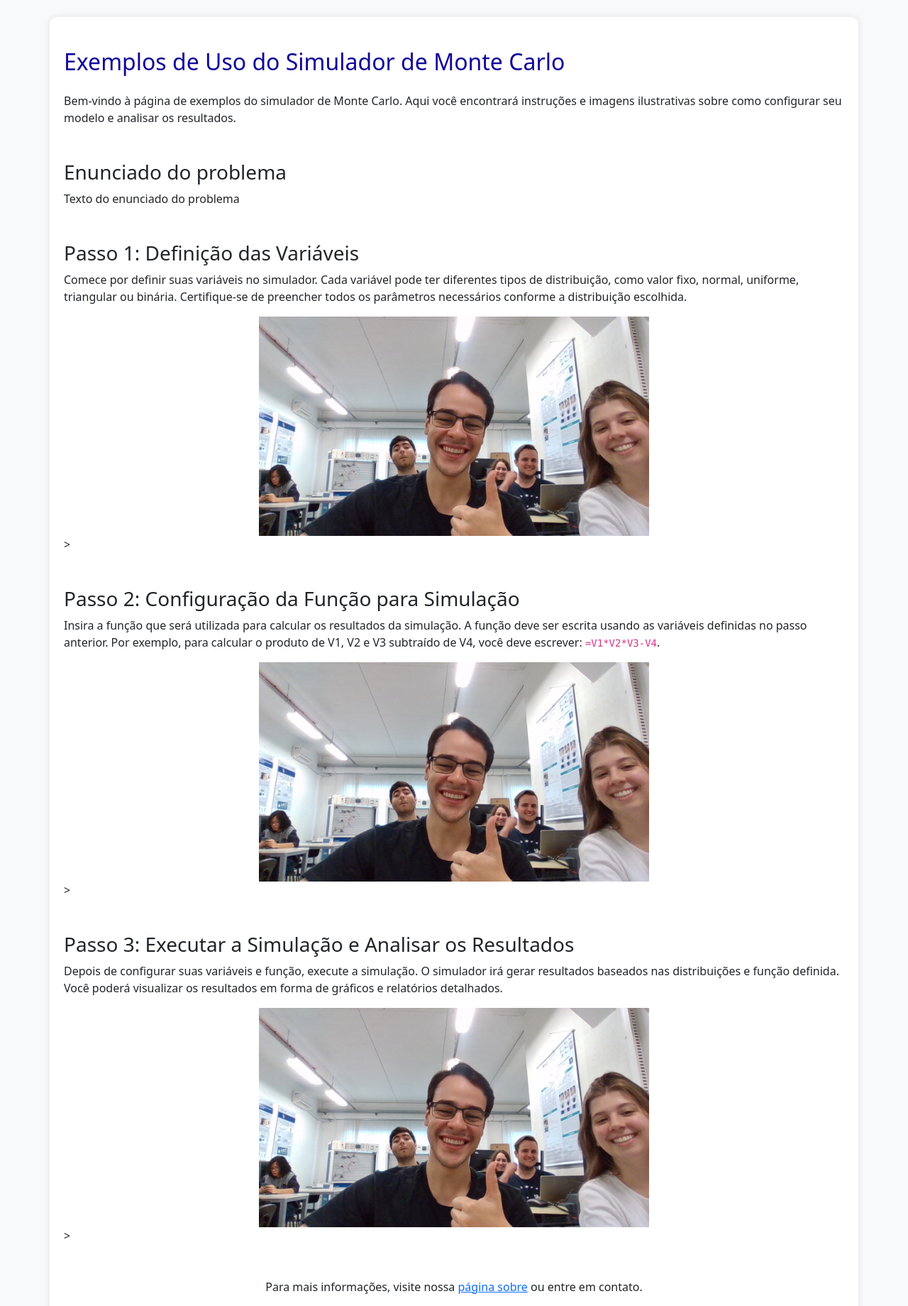
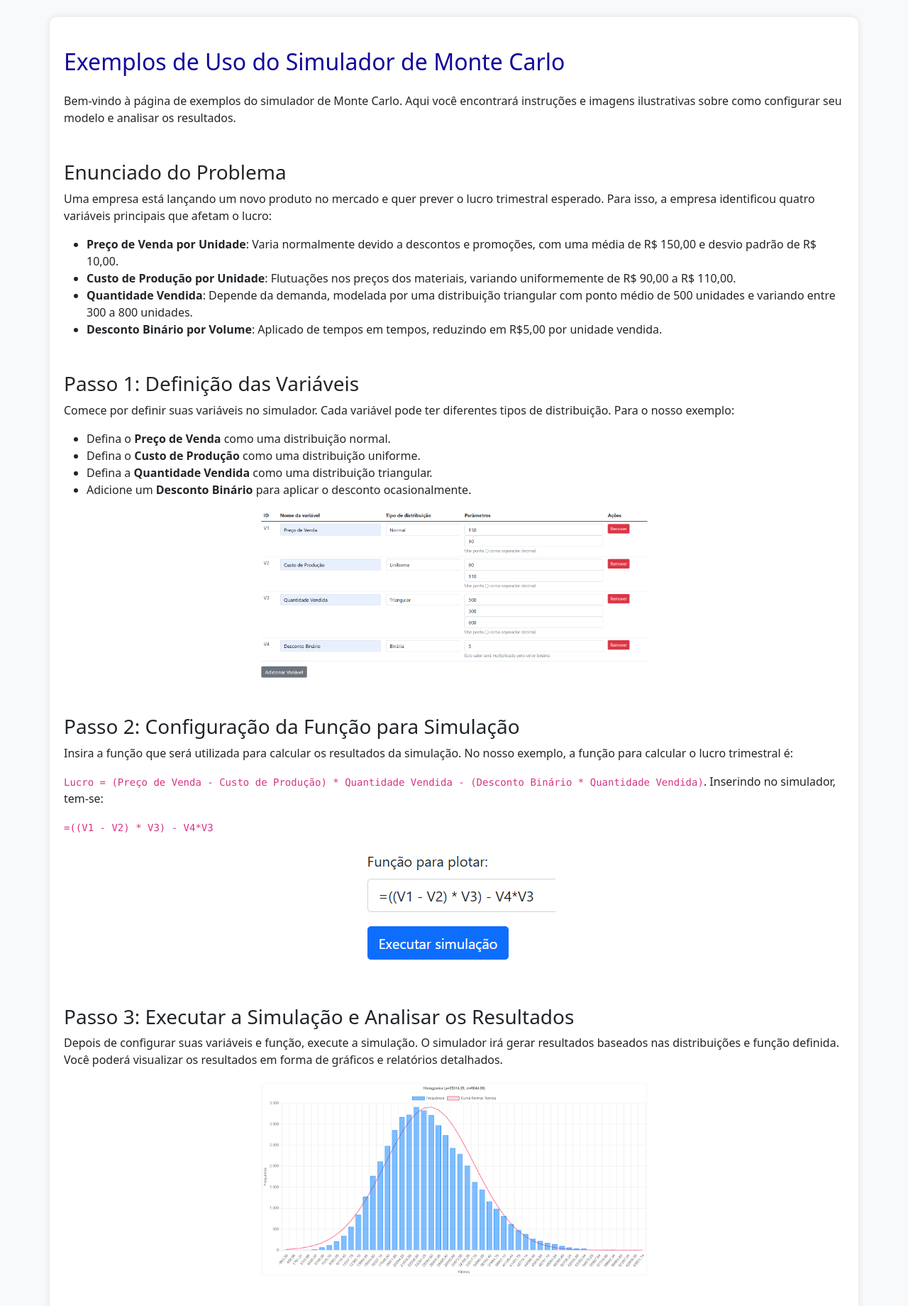
Before and after one commit to henriquebueno45/Simulador_de_MonteCarlo_UFSC, a Flask app: page /exemplos in a window 1280 px wide. Shown: the part 80-1920 px from the top of the page at 71% size. Run offline with Flask 3, Linux system fonts and the light colour scheme.

Commit message:
Added Example Page

```diff
--- a/templates/exemplos.html
+++ b/templates/exemplos.html
@@ -8,7 +8,6 @@
     <link rel="stylesheet" href="{{ url_for('static', filename='css/style.css') }}">
     <link rel="stylesheet" href="https://cdnjs.cloudflare.com/ajax/libs/font-awesome/6.0.0-beta3/css/all.min.css">
     <style>
-        /* Aumenta a especificidade do seletor */
         .example-section img.example-image {
             max-width: 50% !important;
             height: auto !important;
@@ -43,30 +42,57 @@
     <div class="container">
         <h2 class="my-4">Exemplos de Uso do Simulador de Monte Carlo</h2>
         <p>Bem-vindo à página de exemplos do simulador de Monte Carlo. Aqui você encontrará instruções e imagens ilustrativas sobre como configurar seu modelo e analisar os resultados.</p>
+
         <section class="example-section mt-5">
-            <h3>Enunciado do problema</h3>
-            <p>Texto do enunciado do problema</p>
+            <h3>Enunciado do Problema</h3>
+            <p>Uma empresa está lançando um novo produto no mercado e quer prever o lucro trimestral esperado. Para isso, a empresa identificou quatro variáveis principais que afetam o lucro:</p>
+            <ul>
+                <li><strong>Preço de Venda por Unidade</strong>: Varia normalmente devido a descontos e promoções, com uma média de R$ 150,00 e desvio padrão de R$ 10,00.</li>
+                <li><strong>Custo de Produção por Unidade</strong>: Flutuações nos preços dos materiais, variando uniformemente de R$ 90,00 a R$ 110,00.</li>
+                <li><strong>Quantidade Vendida</strong>: Depende da demanda, modelada por uma distribuição triangular com ponto médio de 500 unidades e variando entre 300 a 800 unidades.</li>
+                <li><strong>Desconto Binário por Volume</strong>: Aplicado de tempos em tempos, reduzindo em R$5,00 por unidade vendida.</li>
+            </ul>
+        </section>
+
         <section class="example-section mt-5">
             <h3>Passo 1: Definição das Variáveis</h3>
-            <p>Comece por definir suas variáveis no simulador. Cada variável pode ter diferentes tipos de distribuição, como valor fixo, normal, uniforme, triangular ou binária. Certifique-se de preencher todos os parâmetros necessários conforme a distribuição escolhida.</p>
-            <img src="{{ url_for('static', filename='images/example1.jpg') }}" alt="Exemplo de Definição de Variáveis" class="img-fluid my-3 example-image">>
+            <p>Comece por definir suas variáveis no simulador. Cada variável pode ter diferentes tipos de distribuição. Para o nosso exemplo:</p>
+            <ul>
+                <li>Defina o <strong>Preço de Venda</strong> como uma distribuição normal.</li>
+                <li>Defina o <strong>Custo de Produção</strong> como uma distribuição uniforme.</li>
+                <li>Defina a <strong>Quantidade Vendida</strong> como uma distribuição triangular.</li>
+                <li>Adicione um <strong>Desconto Binário</strong> para aplicar o desconto ocasionalmente.</li>
+            </ul>
+            <img src="{{ url_for('static', filename='images/exemploVariables1.png') }}" alt="Exemplo de Definição de Variáveis" class="img-fluid my-3 example-image">
         </section>
 
         <section class="example-section mt-5">
             <h3>Passo 2: Configuração da Função para Simulação</h3>
-            <p>Insira a função que será utilizada para calcular os resultados da simulação. A função deve ser escrita usando as variáveis definidas no passo anterior. Por exemplo, para calcular o produto de V1, V2 e V3 subtraído de V4, você deve escrever: <code>=V1*V2*V3-V4</code>.</p>
-            <img src="{{ url_for('static', filename='images/example1.jpg') }}" alt="Exemplo de Configuração de Função" class="img-fluid my-3 example-image">>
+            <p>Insira a função que será utilizada para calcular os resultados da simulação. No nosso exemplo, a função para calcular o lucro trimestral é:</p>
+            <p><code>Lucro = (Preço de Venda - Custo de Produção) * Quantidade Vendida - (Desconto Binário * Quantidade Vendida)</code>. Inserindo no simulador, tem-se:</p>
+            <p><code>=((V1 - V2) * V3) - V4*V3</code></p>
+            <img src="{{ url_for('static', filename='images/exemploFunction2.png') }}" alt="Exemplo de Configuração de Função" class="img-fluid my-3 example-image">
         </section>
 
         <section class="example-section mt-5">
             <h3>Passo 3: Executar a Simulação e Analisar os Resultados</h3>
             <p>Depois de configurar suas variáveis e função, execute a simulação. O simulador irá gerar resultados baseados nas distribuições e função definida. Você poderá visualizar os resultados em forma de gráficos e relatórios detalhados.</p>
-            <img src="{{ url_for('static', filename='images/example1.jpg') }}" alt="Exemplo de Resultados da Simulação" class="img-fluid my-3 example-image">>
+            <img src="{{ url_for('static', filename='images/exemploGraph3.png') }}" alt="Exemplo de Resultados da Simulação" class="img-fluid my-3 example-image">
         </section>
 
-        <footer class="mt-5">
-            <p class="text-center">Para mais informações, visite nossa <a href="/about">página sobre</a> ou entre em contato.</p>
-        </footer>
+        <section class="example-section mt-5">
+            <h3>Passo 4: Análise dos Resultados</h3>
+            <p>A análise dos resultados da simulação de Monte Carlo nos fornece insights valiosos sobre o potencial desempenho financeiro do novo produto. Aqui estão algumas etapas e métricas importantes para considerar ao revisar os resultados:</p>
+            <ul>
+                <li><strong>Histograma de Lucros</strong>: Este gráfico mostra a distribuição de lucros obtidos em todas as simulações. Observamos a frequência de diferentes níveis de lucro, identificando o lucro mais provável e a amplitude dos resultados.</li>
+                <li><strong>Média e Desvio Padrão</strong>: A média dá uma noção do lucro esperado, enquanto o desvio padrão indica a variabilidade dos resultados. Um desvio padrão alto sugere maior incerteza nos lucros previstos.</li>
+                <li><strong>Faixas percentuais</strong>: Ao analisar o gráfico, pode-se utilizar a Calculadora de Intervalo para descobrir a porcentagem de certeza em que o lucro ficará dentro da faixa desejada!</li>
+                <li><strong>Impacto do Desconto Binário</strong>: Avalie como o desconto aplicado ocasionalmente afeta os resultados. Compare cenários com e sem desconto para entender seu impacto no lucro.</li>
+            </ul>
+            <p>Com esses dados, a empresa pode ajustar suas estratégias de preço, produção e marketing para otimizar o lucro, enquanto identifica e mitiga riscos potenciais.</p>
+            <img src="{{ url_for('static', filename='images/exemploGraphCalc5.png') }}" alt="Gráfico marcado" class="img-fluid my-3 example-image">
+            <img src="{{ url_for('static', filename='images/exemploCalculator4.png') }}" alt="Calculadora de Intervalo" class="img-fluid my-3 example-image">
+        </section>
     </div>
 
     <script src="https://cdn.jsdelivr.net/npm/bootstrap@5.1.3/dist/js/bootstrap.bundle.min.js"></script>
--- a/templates/index.html
+++ b/templates/index.html
@@ -81,9 +81,11 @@
                     <input type="text" class="form-control" id="min_val" name="min_val" placeholder="-inf ou número" required>
                 </div>
                 <div class="col-md-5">
+
                     <label for="max_val" class="form-label">Valor Máximo:</label>
-                    <input type="text" class="form-control" id="max_val" name="max_val" placeholder="inf ou número" required>
+                    <input type="text" class="form-control" id="max_val" name="max_val" placeholder="+inf ou número" required>
                 </div>
+                <small>Digite -inf para definir o limite em -infinito, ou +inf para +infinito</small>
                 <div class="col-md-2 d-flex align-items-end">
                     <button type="submit" class="btn btn-secondary">Calcular</button>
                 </div>
```
Also changed, not shown: static/images/exemploCalculator4.png (added), static/images/exemploFunction2.png (added), static/images/exemploGraph3.png (added), static/images/exemploGraphCalc5.png (added), static/images/exemploVariables1.png (added).
